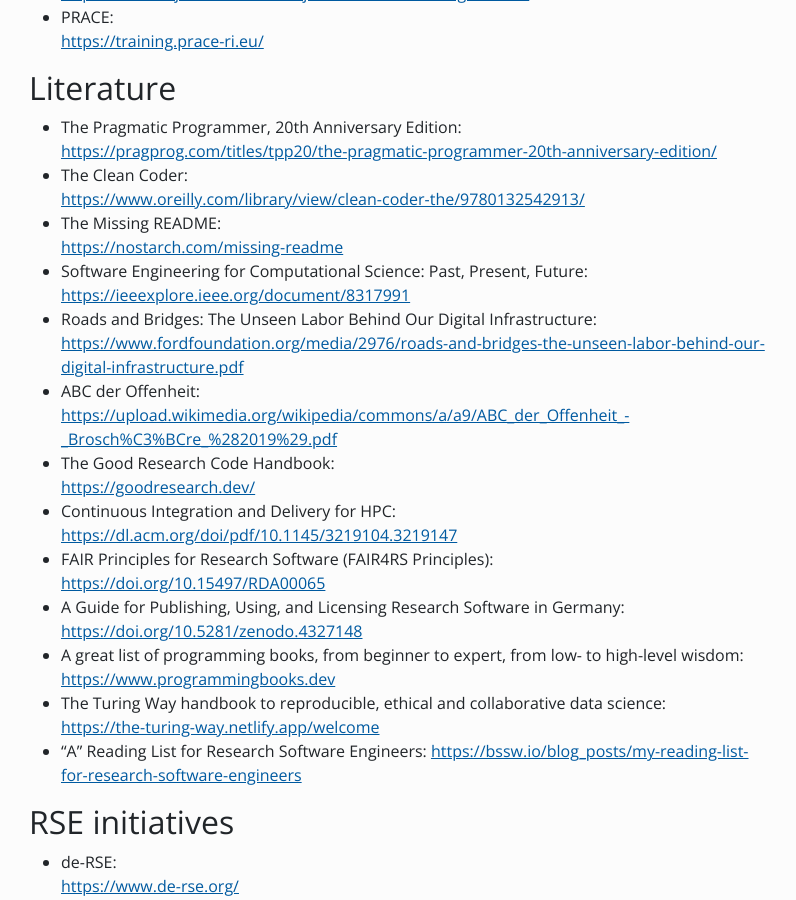
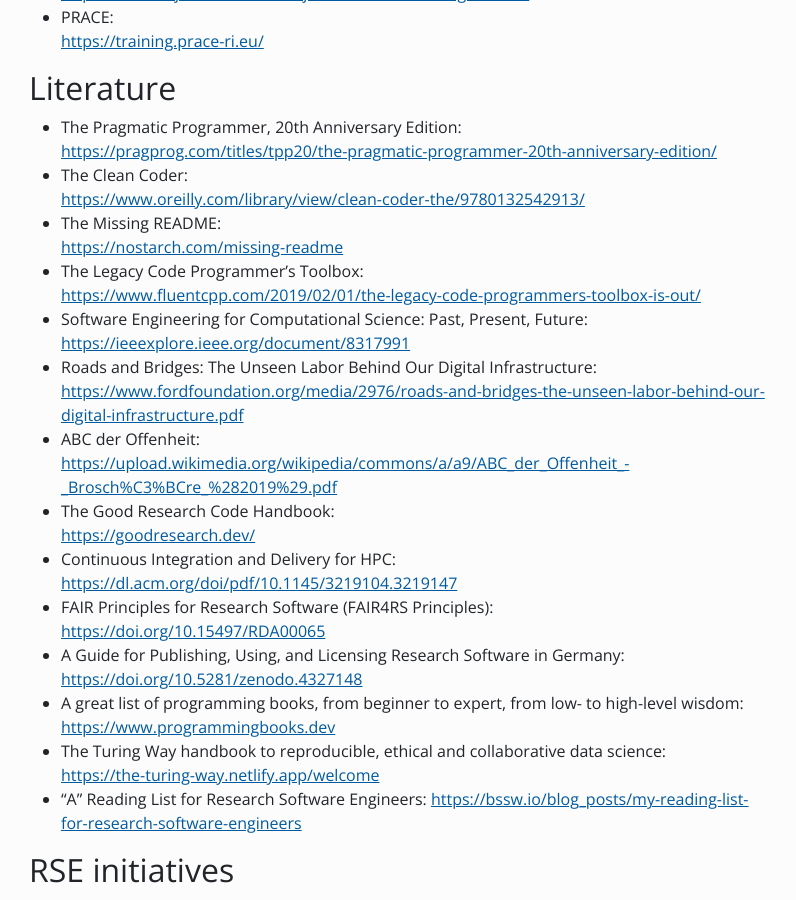
Before and after one commit to Helmholtz-HiRSE/helmholtz-hirse.github.io, a Jekyll site: the page built from resources.md, in a window 1280 px wide and 900 px high, scrolled down 2062 px. Shown: the whole window, without its empty margins (53-849 px from the left). Built offline with Jekyll 4.4.1, drawn with Linux system fonts in a browser that asks for light colours; nearby versions of some CDN libraries.

Commit message:
Update resources.md

```diff
--- a/resources.md
+++ b/resources.md
@@ -59,6 +59,7 @@
 * The Pragmatic Programmer, 20th Anniversary Edition: <br> <https://pragprog.com/titles/tpp20/the-pragmatic-programmer-20th-anniversary-edition/>
 * The Clean Coder: <br> <https://www.oreilly.com/library/view/clean-coder-the/9780132542913/>
 * The Missing README: <br> <https://nostarch.com/missing-readme>
+* The Legacy Code Programmer's Toolbox: <br> <https://www.fluentcpp.com/2019/02/01/the-legacy-code-programmers-toolbox-is-out/>
 * Software Engineering for Computational Science: Past, Present, Future: <br> <https://ieeexplore.ieee.org/document/8317991>
 * Roads and Bridges: The Unseen Labor Behind Our Digital Infrastructure: <br> <https://www.fordfoundation.org/media/2976/roads-and-bridges-the-unseen-labor-behind-our-digital-infrastructure.pdf>
 * ABC der Offenheit: <br> <https://upload.wikimedia.org/wikipedia/commons/a/a9/ABC_der_Offenheit_-_Brosch%C3%BCre_%282019%29.pdf>
```
